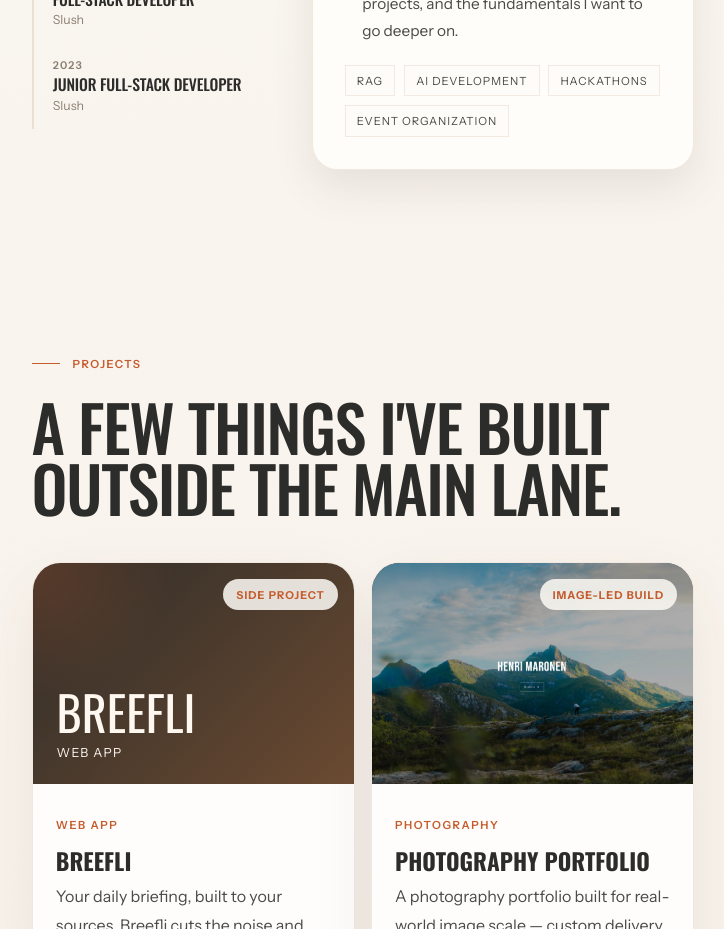
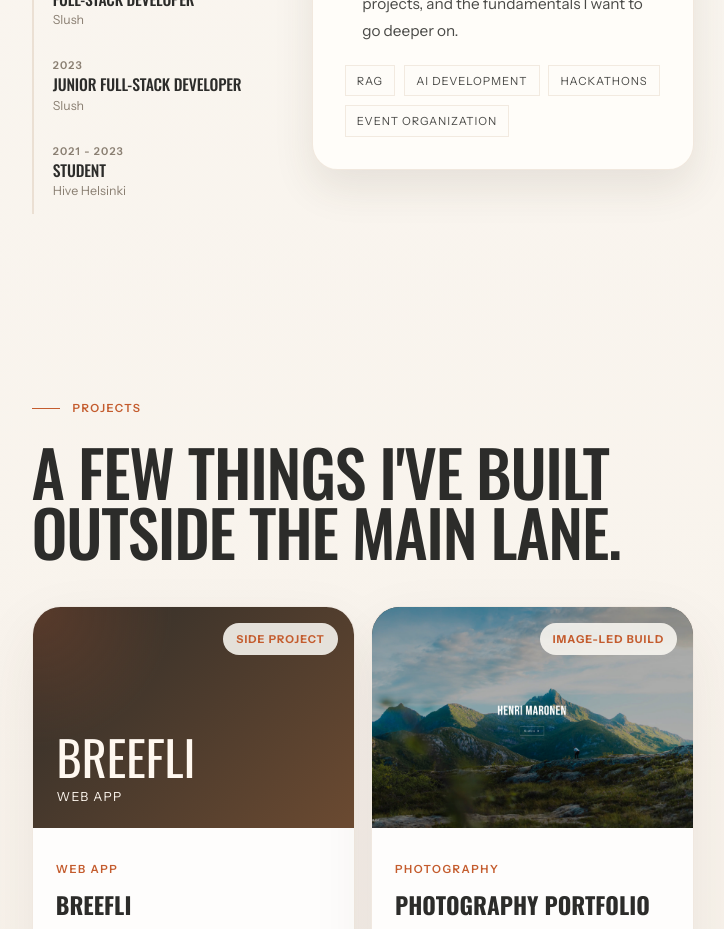
Before and after one commit to HenronenGIT/hmaronen-homepage, a Next.js app in the folder apps/homepage/: page / in a window 1280 px wide. Shown: the part 2260-3189 px from the top of the page, without its empty margins (546-1270 px from the left). Built offline with nearby package versions, Linux system fonts and the light colour scheme.

Commit message:
feat:hive helsinki added in experience section

```diff
--- a/apps/homepage/app/homepage-data.ts
+++ b/apps/homepage/app/homepage-data.ts
@@ -236,6 +236,25 @@ export const experiences: ExperienceItem[] = [
       "Google Cloud Platform",
     ],
   },
+  {
+    period: "2021 - 2023",
+    title: "Student",
+    company: "Hive Helsinki",
+    description: [
+      "Sister school of École 42. Rigorous CS curriculum via peer-reviewed projects and self-directed learning.",
+    ],
+    technologies: [
+      "C",
+      "Web",
+      "PHP",
+      "HTML",
+      "CSS",
+      "Unix",
+      "Algorithms",
+      "Git",
+      "Peer Learning",
+    ],
+  },
 ];
 
 export const projects: ProjectItem[] = [
```
